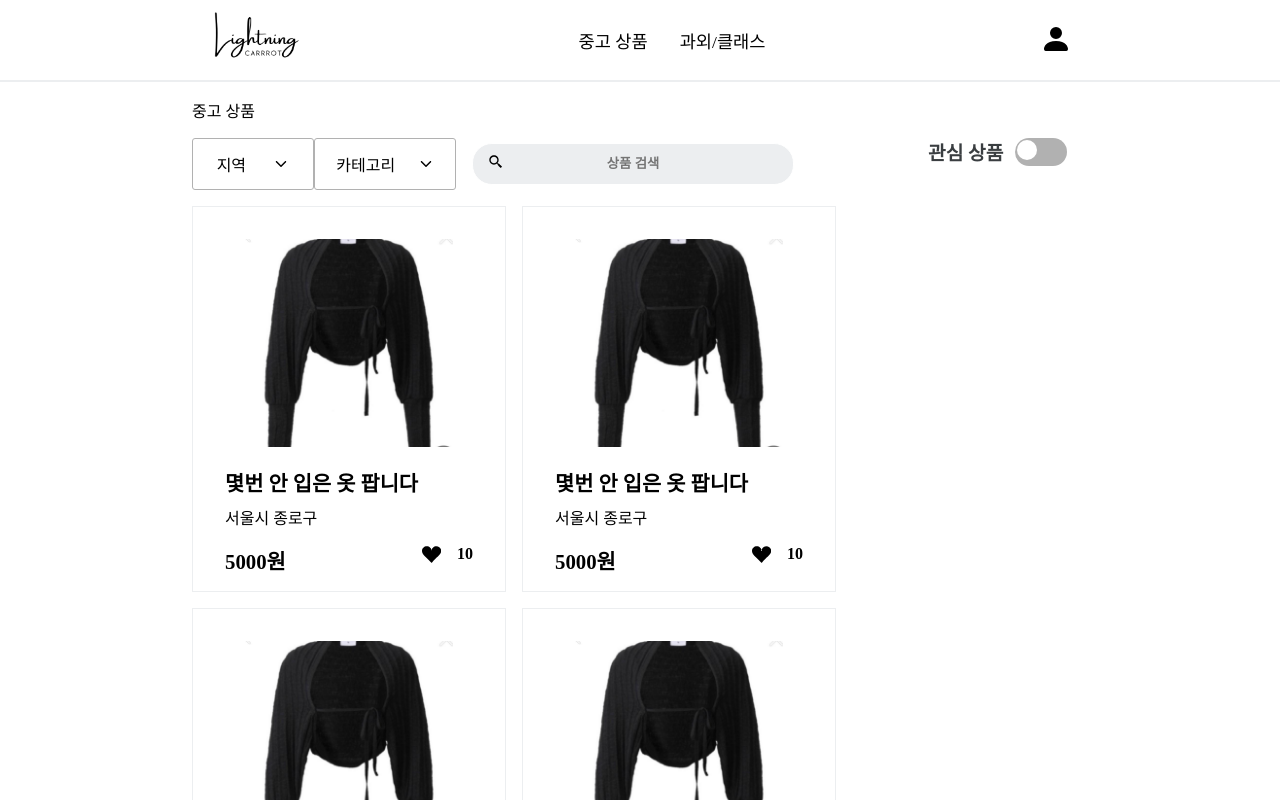
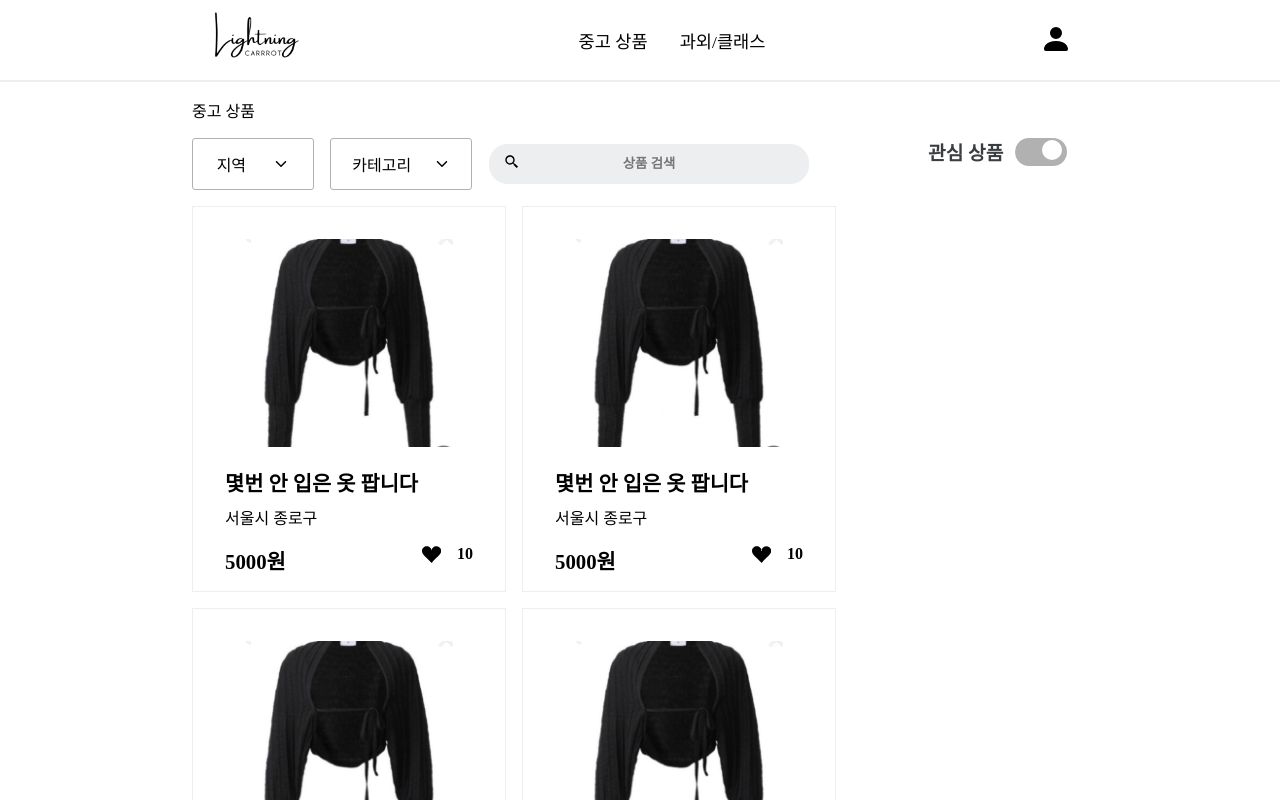
Before and after one commit to eunbbori/-Lightning-Carrot, a React (Create React App) app in the folder lightning-carrot-client/: page / in a window 1280 px wide. Shown: the top 800 px of the page. Built offline with nearby package versions, Linux system fonts and the light colour scheme; a web font is replaced by a local one.

Commit message:
toggle 클릭 이벤트 적용

```diff
--- a/lightning-carrot-client/src/components/Dropdown/categoryDropdown/CategoryDropDownStyle.ts
+++ b/lightning-carrot-client/src/components/Dropdown/categoryDropdown/CategoryDropDownStyle.ts
@@ -50,7 +50,7 @@ export const CategoryContainer = css`
     font-weight: none;
     font-size: 1rem;
     letter-spacing: 2px;
-    background-color: #f05053;
+    background-color: ${theme.pointColor};
     border-radius: 0px;
 
     &:hover {
--- a/lightning-carrot-client/src/components/Dropdown/regionDropdown/RegionDropdownStyle.ts
+++ b/lightning-carrot-client/src/components/Dropdown/regionDropdown/RegionDropdownStyle.ts
@@ -54,7 +54,7 @@ export const RegionContainer = css`
     font-weight: none;
     font-size: 1rem;
     letter-spacing: 2px;
-    background-color: #f05053;
+    background-color: ${theme.pointColor};
     &:hover {
       cursor: pointer;
     }
--- a/lightning-carrot-client/src/components/ToggleSwitch/ToggleSwitch.tsx
+++ b/lightning-carrot-client/src/components/ToggleSwitch/ToggleSwitch.tsx
@@ -2,18 +2,19 @@
 
 import React from "react";
 import { ToggleSwitchProps } from "../../interface/ToggleSwitchProps";
-import { Container, Label, Switch, ToggleContainer } from "./ToggleSwitchStyle";
+import { Container, Label, ToggleContainer } from "./ToggleSwitchStyle";
 
 const ToggleSwitch: React.FC<ToggleSwitchProps> = ({
   width,
   text,
   onClick,
+  className,
 }) => {
   return (
     <div css={[Container, { width }]}>
       <div css={Label}>{text}</div>
       <div css={ToggleContainer} onClick={onClick}>
-        <div css={Switch}></div>
+        <div className={className}></div>
       </div>
     </div>
   );
--- a/lightning-carrot-client/src/components/ToggleSwitch/ToggleSwitchStyle.ts
+++ b/lightning-carrot-client/src/components/ToggleSwitch/ToggleSwitchStyle.ts
@@ -22,8 +22,8 @@ export const ToggleContainer = css`
   transition-duration: 0.5s;
   cursor: pointer;
   align-self: center;
-`;
-export const Switch = css`
+
+  .bookMarked {
     position: relative;
     width: 20px;
     height: 20px;
@@ -31,4 +31,14 @@ export const Switch = css`
     transition-duration: 0.5s;
     background-color: rgb(255, 255, 255);
     transform: translateX(0px);
+  }
+  .not-bookMarked {
+    position: relative;
+    width: 20px;
+    height: 20px;
+    border-radius: 50%;
+    transition-duration: 0.5s;
+    background-color: rgb(255, 255, 255);
+    transform: translateX(25px);
+  }
 `;
--- a/lightning-carrot-client/src/interface/ToggleSwitchProps.ts
+++ b/lightning-carrot-client/src/interface/ToggleSwitchProps.ts
@@ -1,5 +1,6 @@
 export interface ToggleSwitchProps {
   width: string;
   text?: string;
+  className?: string;
   onClick?: (event: React.MouseEvent<HTMLDivElement>) => void;
 }
--- a/lightning-carrot-client/src/styles/theme.ts
+++ b/lightning-carrot-client/src/styles/theme.ts
@@ -9,6 +9,7 @@ export const size = {
 const theme = {
   mainColor: "#ECEEF0",
   sideColor: "#B1B1B1",
+  pointColor: "#f05053",
   mq: {
     laptop: `@media only screen and (min-width: ${size.largest})`,
     tablet: `@media only screen and (min-width: ${size.large})`,
--- a/lightning-carrot-client/src/views/HomeView/Home.tsx
+++ b/lightning-carrot-client/src/views/HomeView/Home.tsx
@@ -18,6 +18,10 @@ import ToggleSwitch from "../../components/ToggleSwitch/ToggleSwitch";
 const Home = () => {
   const [hide, setHide] = useState(true);
   const [categoryHide, setCategoryHide] = useState(true);
+  const [isBookmark, setBookmark] = useState(false);
+  const toggleHandler = () => {
+    setBookmark(!isBookmark);
+  };
 
   return (
     <>
@@ -62,7 +66,14 @@ const Home = () => {
               />
             </div>
             <div className="part2">
-              <ToggleSwitch width={"10rem"} text={"관심 상품"} />
+              <ToggleSwitch
+                width={"10rem"}
+                text={"관심 상품"}
+                onClick={toggleHandler}
+                className={
+                  isBookmark === true ? "bookMarked" : "not-bookMarked"
+                }
+              />
             </div>
           </div>
           {hide === false ? (
--- a/lightning-carrot-client/src/views/HomeView/HomeStyle.ts
+++ b/lightning-carrot-client/src/views/HomeView/HomeStyle.ts
@@ -8,6 +8,7 @@ export const filterPart = css`
   gap: 1rem;
   .regionDropdown {
     align-items: center;
+    margin-right: 1rem;
   }
   .categoryDropdown {
     align-items: center;
```
Lines whose indentation alone changed are shown as unchanged.
